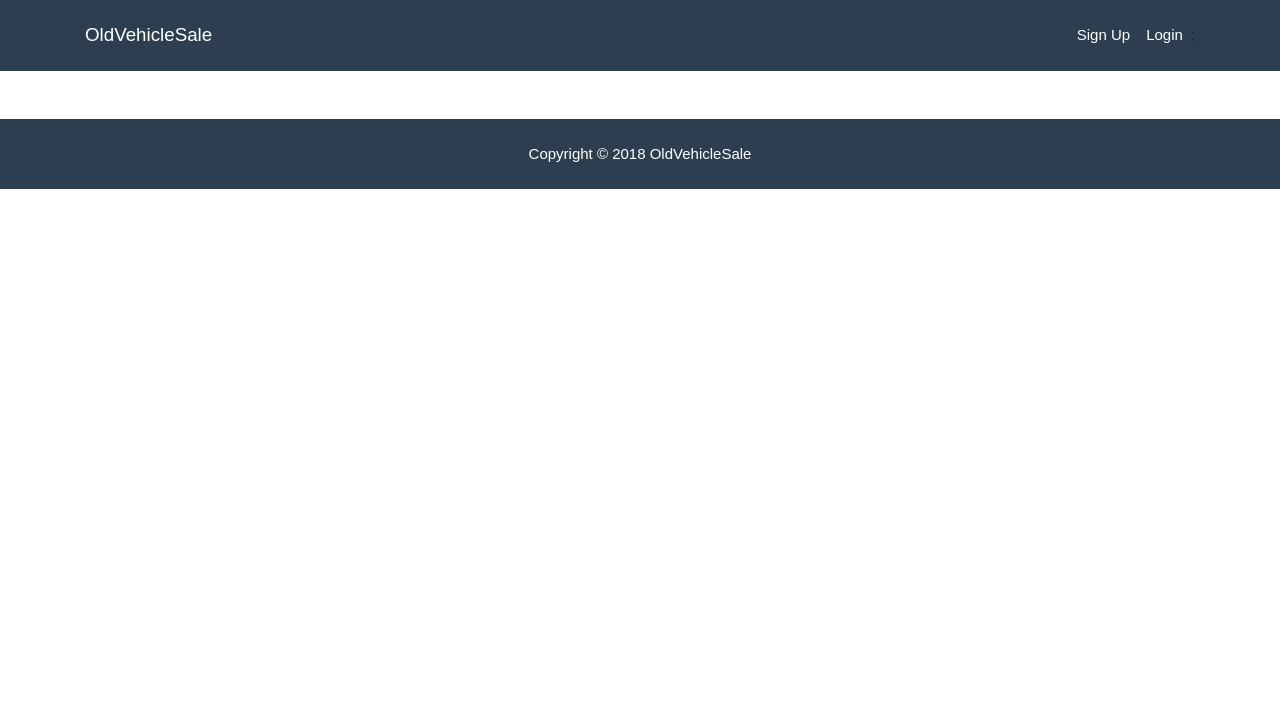
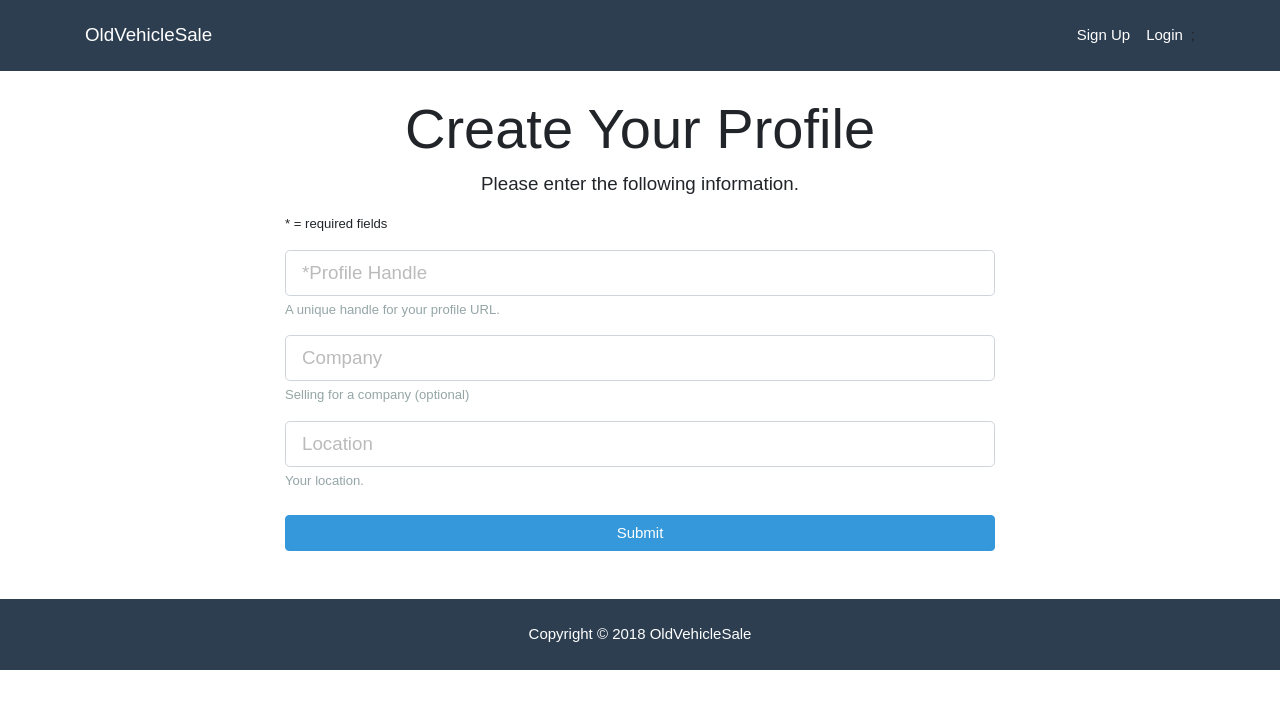
Before and after one commit to zaidsaeed/OldVehicleSale, a React (Create React App) app in the folder client/: page /create-profile in a window 1280 px wide. Shown: the top 708 px of the page. Built offline with nearby package versions, Linux system fonts and the light colour scheme.

Commit message:
Create profile page (for new registrants) -- No action on submit button yet

```diff
--- a/client/src/App.js
+++ b/client/src/App.js
@@ -17,6 +17,7 @@ import DisplayPostCards from "./components/layout/DisplayPostCards";
 import PostPage from "./components/posts/PostPage";
 import Dashboard from './components/dashboard/Dashboard';
 import {clearCurrentProfile} from "./actions/profileActions";
+import CreateProfile from './components/create-profile/CreateProfile';
 //Check for token
 if (localStorage.jwtToken) {
   //Set auth token header auth
@@ -52,6 +53,7 @@ class App extends Component {
               <Route exact path="/searchResults" component={DisplayPostCards} />
               <Route exact path="/post" component={PostPage} />
                 <Route exact path="/dashboard" component={Dashboard} />
+              <Route exact path="/create-profile" component={CreateProfile} />
             </div>
             <Footer />
           </div>
--- a/client/src/actions/profileActions.js
+++ b/client/src/actions/profileActions.js
@@ -1,5 +1,5 @@
 import axios from 'axios';
-import {GET_PROFILE, PROFILE_LOADING, GET_ERRORS, CLEAR_CURRENT_PROFILE} from "./types";
+import {GET_PROFILE, PROFILE_LOADING, CLEAR_CURRENT_PROFILE} from "./types";
 
 // Get current profiles
 export const getCurrentProfile = () => dispatch => {
--- /dev/null
+++ b/client/src/components/common/SelectListGroup.js
@@ -0,0 +1,46 @@
+import React from 'react';
+import classnames from 'classnames';
+import PropTypes from 'prop-types';
+
+const SelectListGroup = ({
+    name,
+    value,
+    error,
+    info,
+    onChange,
+    options
+}) => {
+    const selectOptions = options.map(options => (
+        <option key={options.label} value={options.value}>
+            {options.label}
+        </option>
+
+    ))
+    return (
+        <div className="form-group">
+          <select
+              className={classnames('form-control form-control-lg', {
+                  'is-invalid': error
+              })}
+              name={name}
+              value={value}
+              onChange={onChange}>
+              {selectOptions}
+          </select>
+            {info && <small className="form-text text-muted">{info}</small>}
+            {error && <div className="invalid-feedback">{error}</div>}
+        </div>
+    );
+};
+
+SelectListGroup.propTypes = {
+    name: PropTypes.string.isRequired,
+    placeholder: PropTypes.string,
+    value: PropTypes.string.isRequired,
+    info: PropTypes.string,
+    error: PropTypes.string,
+    onChange: PropTypes.func.isRequire,
+    options: PropTypes.array.isRequired
+};
+
+export default SelectListGroup;
--- a/client/src/components/common/TextAreaFieldGroup.js
+++ b/client/src/components/common/TextAreaFieldGroup.js
@@ -33,7 +33,7 @@ TextAreaFieldGroup.propTypes = {
   value: PropTypes.string.isRequired,
   info: PropTypes.string,
   error: PropTypes.string,
-  onChange: PropTypes.func.isRequired
+  onChange: PropTypes.func.isRequire,
 };
 
 export default TextAreaFieldGroup;
--- /dev/null
+++ b/client/src/components/create-profile/CreateProfile.js
@@ -0,0 +1,93 @@
+import React, {Component} from 'react';
+import {connect} from 'react-redux';
+import PropTypes from 'prop-types';
+import TextFieldGroup from '../common/TextFieldGroup';
+import TextAreaFieldGroup from '../common/TextAreaFieldGroup';
+import SelectListGroup from '../common/SelectListGroup';
+
+class CreateProfile extends Component {
+    constructor(props) {
+        super(props);
+        this.state = {
+            displaySocialInputs: false,
+            handle: '',
+            company: '',
+            location: '',
+            bio: '',
+            errors: {}
+        };
+
+        this.onChange = this.onChange.bind(this);
+        this.onSubmit = this.onSubmit.bind(this);
+    }
+
+    onSubmit(e) {
+        e.preventDefault();
+        console.log('submit');
+    }
+
+    onChange(e) {
+        this.setState({[e.target.name]: e.target.value});
+    }
+
+
+    render() {
+        const {errors} = this.state;
+        return (
+            <div className={"create-profile"}>
+                <div className={"container"}>
+                    <div className={"row"}>
+                        <div className={"col-md-2"}></div>
+                        <div className={"col-md-8"}>
+                                <h1 className={"display-4 text-center"}>Create Your Profile</h1>
+                                <p className={"lead text-center"}>Please enter the following information.</p>
+                                <small className={"d-block pb-3"}>* = required fields</small>
+                                <form onSubmit={this.onSubmit}>
+                                    <TextFieldGroup
+                                        placeholder={"*Profile Handle"}
+                                        name={"handle"}
+                                        value={this.state.handle}
+                                        onChange={this.onChange}
+                                        error={errors.handle}
+                                        info={"A unique handle for your profile URL."}
+                                    />
+                                    <TextFieldGroup
+                                        placeholder={"Company"}
+                                        name={"company"}
+                                        value={this.state.company}
+                                        onChange={this.onChange}
+                                        error={errors.company}
+                                        info={"Selling for a company (optional)"}
+                                    />
+                                    <TextFieldGroup
+                                        placeholder={"Location"}
+                                        name={"location"}
+                                        value={this.state.location}
+                                        onChange={this.onChange}
+                                        error={errors.location}
+                                        info={"Your location."}
+                                    />
+                                    <input type={"submit"} value={"Submit"} className={"btn btn-info btn-block mt-4"}/>
+
+
+                                </form>
+
+                        </div>
+                    </div>
+                </div>
+            </div>
+        )
+    }
+}
+
+CreateProfile.propTypes = {
+    profile: PropTypes.object.isRequired,
+    errors: PropTypes.object.isRequired,
+}
+
+const mapStatetoProps = state => ({
+    profile: state.profile,
+    errors: state.errors
+});
+
+export default connect(mapStatetoProps)(CreateProfile);
--- a/client/src/components/dashboard/Dashboard.js
+++ b/client/src/components/dashboard/Dashboard.js
@@ -1,7 +1,9 @@
 import React, { Component } from 'react';
+import {Link} from 'react-router-dom'
 import PropTypes from 'prop-types';
 import { connect } from 'react-redux';
 import { getCurrentProfile } from "../../actions/profileActions";
+import Spinner from '../common/Spinner';
 
 
 class Dashboard extends Component {
@@ -10,12 +12,56 @@ class Dashboard extends Component {
     }
 
     render() {
+        const {user} = this.props.auth;
+        const {profile, loading} = this.props.profile;
+
+        let dashboardContent;
+
+        if(profile === null || loading) {
+            dashboardContent = <Spinner />
+        } else {
+            // Check if logged in user has profile data
+            if(Object.keys(profile).length > 0) {
+                dashboardContent = <h4>TODO: DISPLAY PROFILE</h4>
+            } else {
+                // User is logged in but has no profile
+                dashboardContent = (
+                    <div>
+                        <p className="lead text-muted">Welcome {user.name}</p>
+                        <p>You have not yet setup a profile, please add some info.</p>
+                        <Link to="/create-profile" className="btn btn-lg btn-info">
+                            Create Profile
+                        </Link>
+                    </div>
+                );
+            }
+        }
+
+
         return (
-            <div>
-                <h1>Dashboard</h1>
+            <div className="dashboard">
+                <div className="container">
+                    <div className="row">
+                        <div className="col-md-12">
+                            <h1 className={"display-4"}>Dashboard</h1>
+                            {dashboardContent}
+                        </div>
+                    </div>
+                </div>
             </div>
         )
     }
 }
 
-export default connect(null, {getCurrentProfile})(Dashboard);
+Dashboard.propTypes = {
+    getCurrentProfile: PropTypes.func.isRequired,
+    auth: PropTypes.object.isRequired,
+    profile: PropTypes.object.isRequired
+}
+
+const mapStatetoProps = state => ({
+    profile: state.profile,
+    auth: state.auth
+});
+
+export default connect(mapStatetoProps, {getCurrentProfile})(Dashboard);
```
